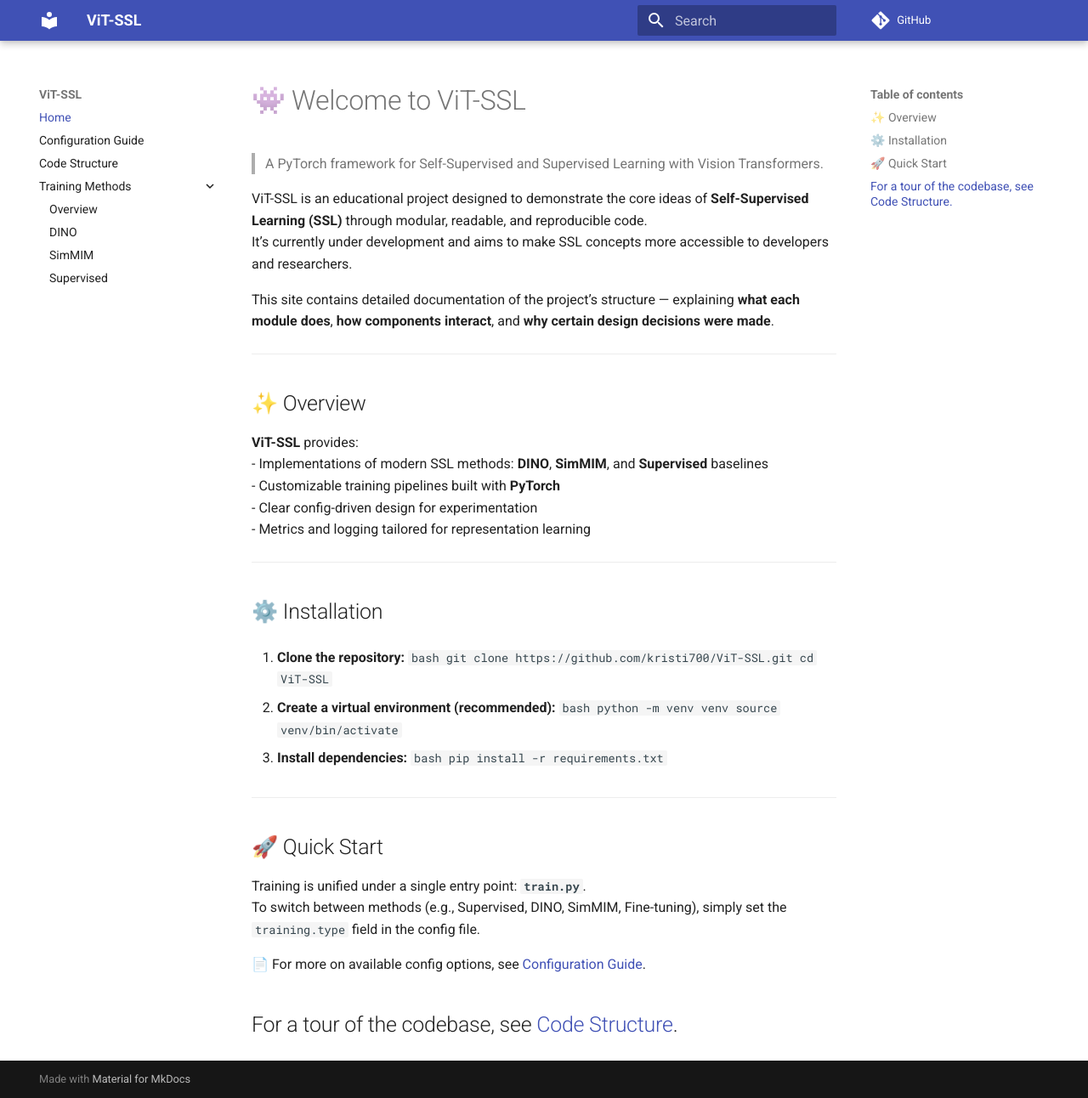
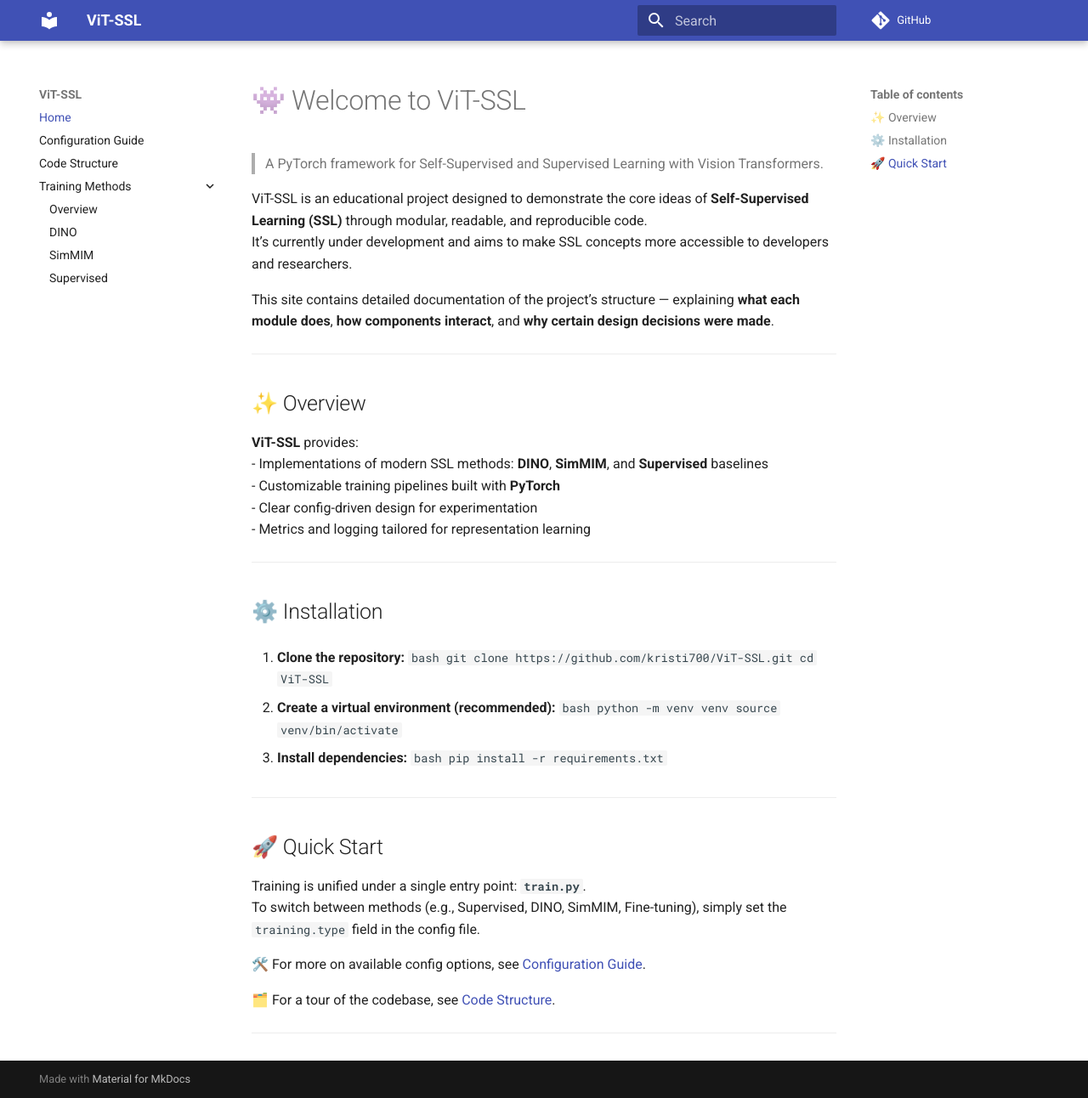
Before and after one commit to kristi700/ViT-SSL, an MkDocs documentation site: the page built from docs/index.md, in a window 1280 px wide and 1292 px high. Shown: the whole window at 85% size. Built offline with MkDocs 1.6.1 and Material for MkDocs 9.7.7, drawn with Linux system fonts in a browser that asks for light colours; comment, search, counter and statistics services are not loaded.

Commit message:
WIP: Bugfix

```diff
--- a/docs/index.md
+++ b/docs/index.md
@@ -45,7 +45,8 @@
 Training is unified under a single entry point: **`train.py`**.
 To switch between methods (e.g., Supervised, DINO, SimMIM, Fine-tuning), simply set the `training.type` field in the config file.
 
-📄 For more on available config options, see [Configuration Guide](configs.md).
+🛠️ For more on available config options, see [Configuration Guide](configs.md).
 
-For a tour of the codebase, see [Code Structure](architecture.md).
+🗂️ For a tour of the codebase, see [Code Structure](architecture.md).
+
 ---
```
